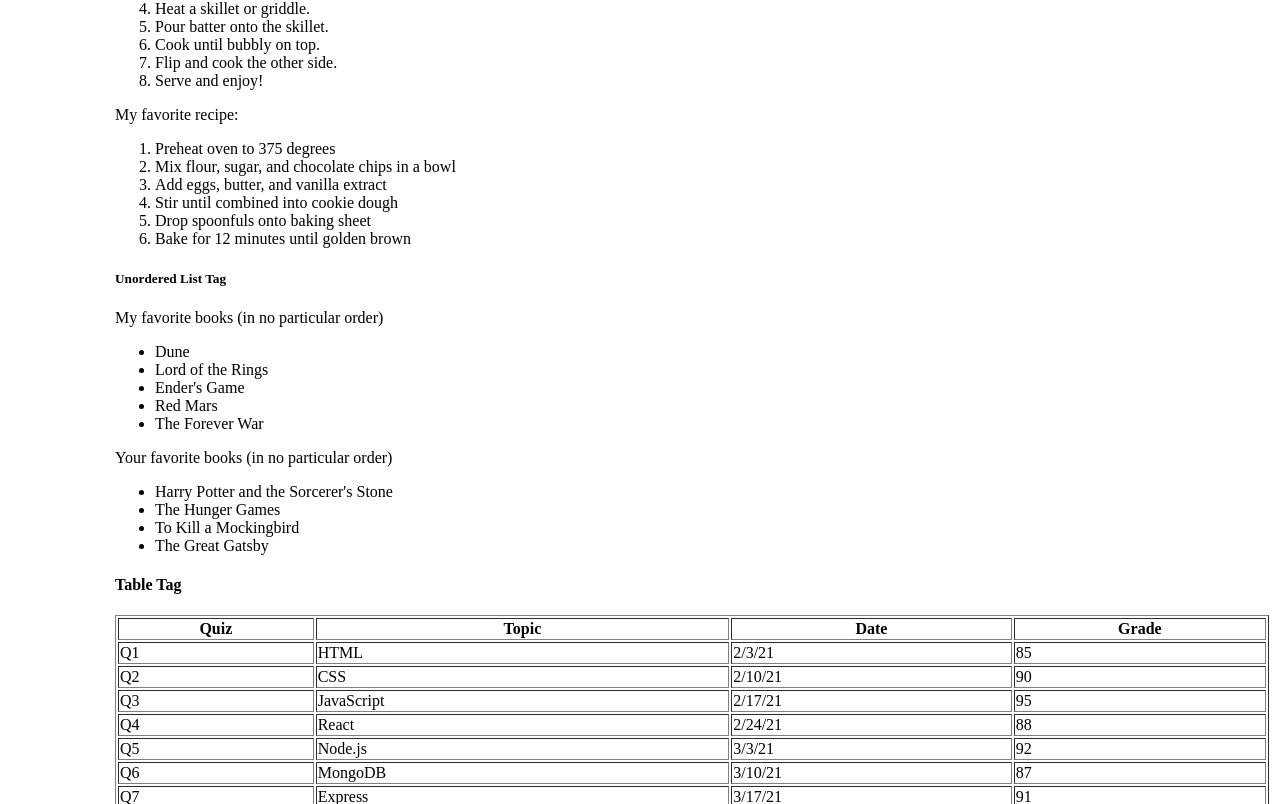
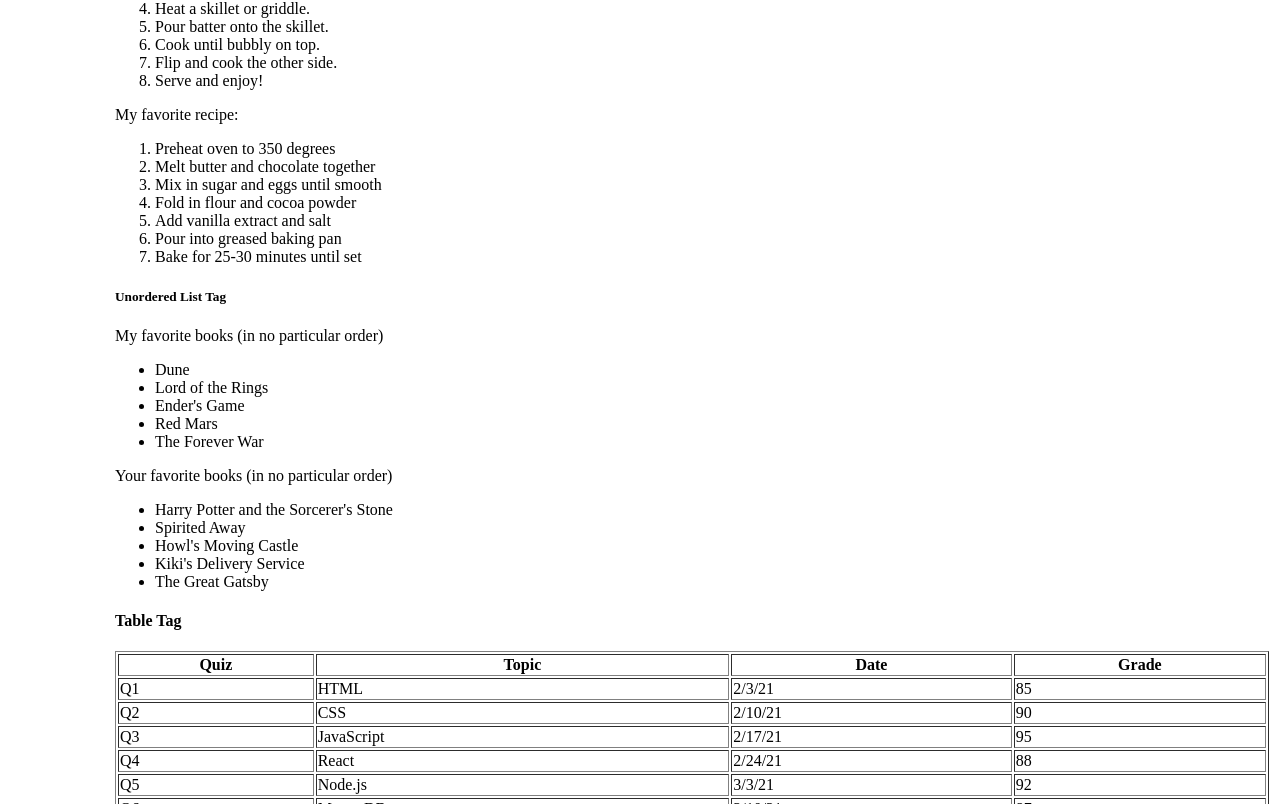
Before and after one commit to lwt339/kambaz-next-js-fa25-mon, a Next.js app: page /Labs/Lab1 in a window 1280 px wide. Shown: the part 636-1440 px from the top of the page. Built offline with nearby package versions, Linux system fonts and the light colour scheme.

Commit message:
edit Labs

```diff
--- a/app/Labs/Lab1/page.tsx
+++ b/app/Labs/Lab1/page.tsx
@@ -58,13 +58,15 @@ Text documents are often broken up into several sections and subsections. Each s
 
         My favorite recipe:
         <ol id="wd-your-favorite-recipe">
-          <li>Preheat oven to 375 degrees</li>
-          <li>Mix flour, sugar, and chocolate chips in a bowl</li>
-          <li>Add eggs, butter, and vanilla extract</li>
-          <li>Stir until combined into cookie dough</li>
-          <li>Drop spoonfuls onto baking sheet</li>
-          <li>Bake for 12 minutes until golden brown</li>
+          <li>Preheat oven to 350 degrees</li>
+          <li>Melt butter and chocolate together</li>
+          <li>Mix in sugar and eggs until smooth</li>
+          <li>Fold in flour and cocoa powder</li>
+          <li>Add vanilla extract and salt</li>
+          <li>Pour into greased baking pan</li>
+          <li>Bake for 25-30 minutes until set</li>
         </ol>
+
         <h5>Unordered List Tag</h5>
         My favorite books (in no particular order)
         <ul id="wd-my-books">
@@ -78,8 +80,9 @@ Text documents are often broken up into several sections and subsections. Each s
         Your favorite books (in no particular order)
         <ul id="wd-your-books">
           <li>Harry Potter and the Sorcerer&apos;s Stone</li>
-          <li>The Hunger Games</li>
-          <li>To Kill a Mockingbird</li>
+          <li>Spirited Away</li>
+          <li>Howl&apos;s Moving Castle</li>
+          <li>Kiki&apos;s Delivery Service</li>
           <li>The Great Gatsby</li>
         </ul>
       </div>
@@ -213,6 +216,9 @@ Text documents are often broken up into several sections and subsections. Each s
           Hello World!
         </button>
 
+        <h5>File upload</h5>
+        <input id="wd-upload" type="file" />
+
 
 
           {/* Radio buttons */}
@@ -297,7 +303,7 @@ Text documents are often broken up into several sections and subsections. Each s
       <a href="https://www.lipsum.com" id="wd-lipsum"> click here</a>
       {" "}to get dummy text<br />
 
-      {/* My github Link */}
+      {/* My github  */}
       <a href="https://github.com/lwt339/kambaz-next-js-fa25-mon" id="wd-github">
         My GitHub Repository
       </a>
```
